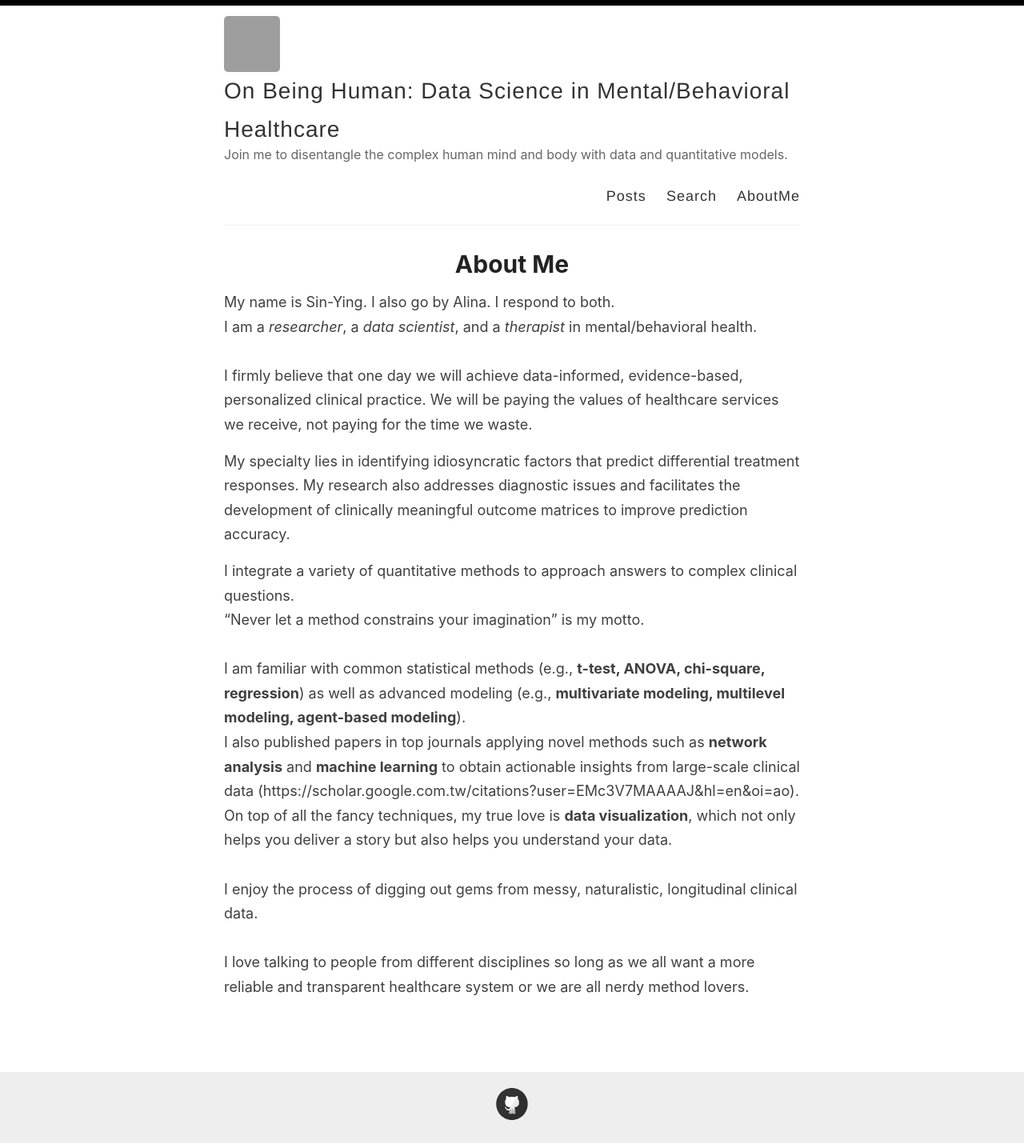
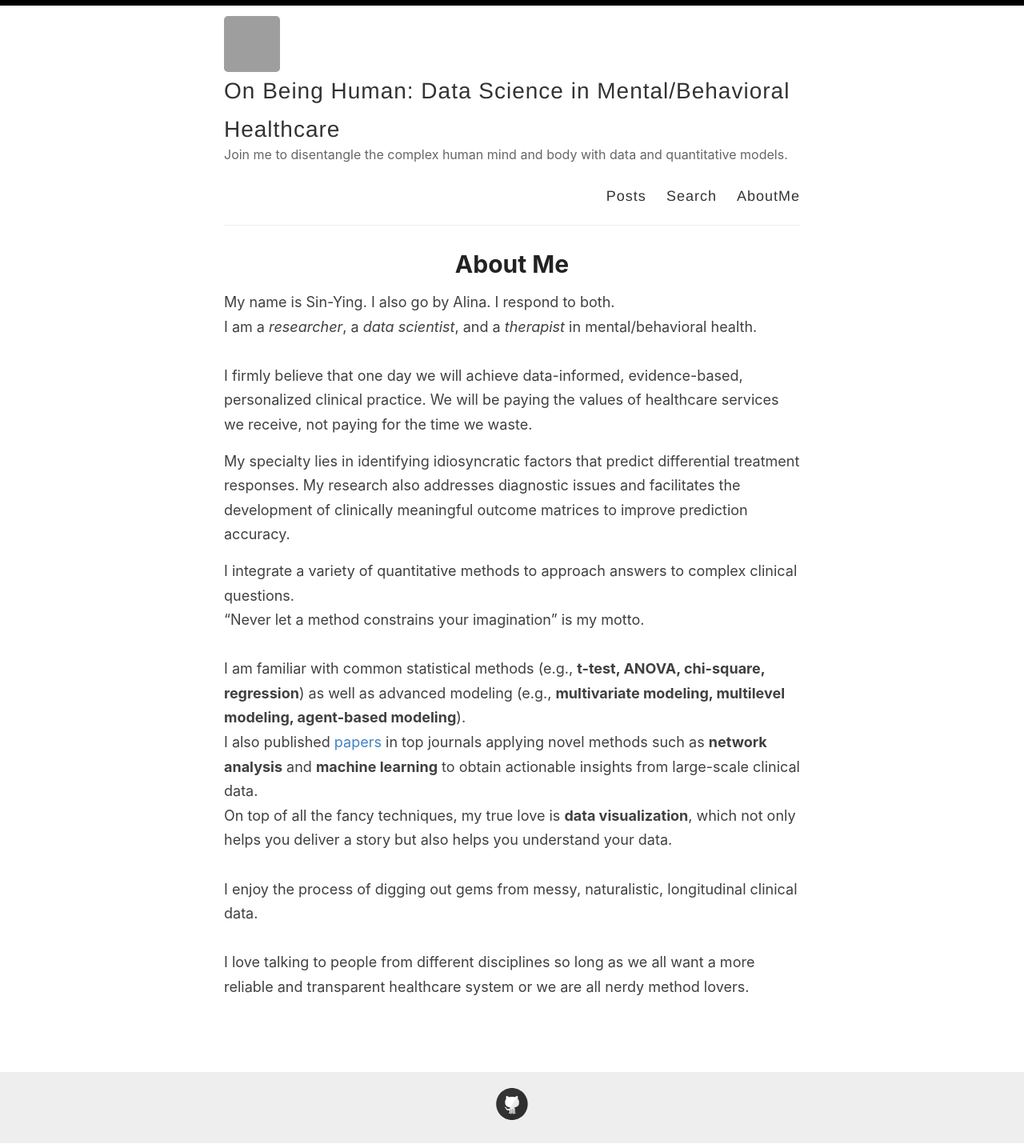
Before and after one commit to sin-ying-lin/sin-ying-lin.github.io, a Jekyll site: the page built from _pages/about.md, in a window 1280 px wide. Shown: the whole page at 80% size. Built offline with Jekyll 4.4.1, drawn with Linux system fonts in a browser that asks for light colours; grey boxes are pictures that could not be loaded.

Commit message:
Update about.md

```diff
--- a/_pages/about.md
+++ b/_pages/about.md
@@ -15,7 +15,7 @@ I integrate a variety of quantitative methods to approach answers to complex cli
 "Never let a method constrains your imagination" is my motto.<br>
 <br>
 I am familiar with common statistical methods (e.g., <b>t-test, ANOVA, chi-square, regression</b>) as well as advanced modeling (e.g., <b>multivariate modeling, multilevel modeling, agent-based modeling</b>). <br>
-I also published papers in top journals applying novel methods such as <b>network analysis</b> and <b>machine learning</b> to obtain actionable insights from large-scale clinical data (https://scholar.google.com.tw/citations?user=EMc3V7MAAAAJ&hl=en&oi=ao).<br>
+I also published [papers](https://scholar.google.com.tw/citations?user=EMc3V7MAAAAJ&hl=en&oi=ao) in top journals applying novel methods such as <b>network analysis</b> and <b>machine learning</b> to obtain actionable insights from large-scale clinical data.<br>
 On top of all the fancy techniques, my true love is <b>data visualization</b>, which not only helps you deliver a story but also helps you understand your data. <br>
 <br>
 I enjoy the process of digging out gems from messy, naturalistic, longitudinal clinical data. <br>
```
